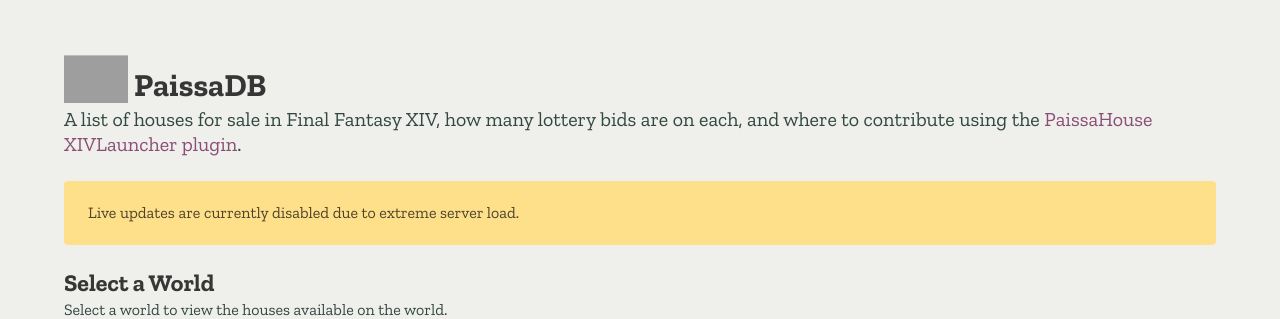
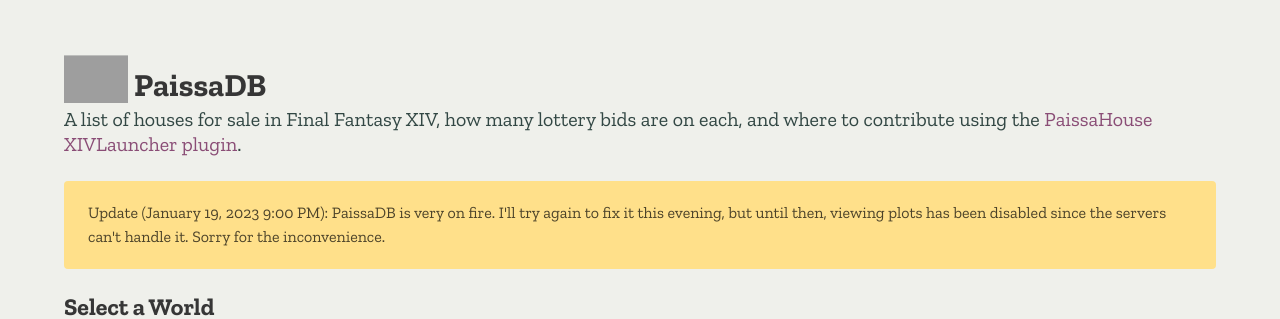
Before and after one commit to zhudotexe/zhu.codes, a Vue app: page /paissa in a window 1280 px wide. Shown: the top 319 px of the page. Built offline with nearby package versions, Linux system fonts and the light colour scheme; no server answers; grey boxes are pictures that could not be loaded.

Commit message:
Update PaissaViewer.vue

```diff
--- a/src/views/paissa/PaissaViewer.vue
+++ b/src/views/paissa/PaissaViewer.vue
@@ -1,5 +1,6 @@
 <script setup lang="ts">
 import Dropdown from "@/components/Dropdown.vue";
+import TimeDisplay from "@/components/TimeDisplay.vue";
 import {PaissaClient} from "@/views/paissa/client";
 import type {WorldSummary} from "@/views/paissa/types";
 import WorldView from "@/views/paissa/WorldView.vue";
@@ -73,7 +74,9 @@
         Disconnected from the server! Please refresh the page to stay up-to-date with the latest data.
       </div>
       <div class="notification is-warning">
-        Live updates are currently disabled due to extreme server load.
+        Update (<TimeDisplay format="datetime" :time="1674162000"/>): PaissaDB is very on fire. I'll try again to fix it this
+        evening, but until then, viewing plots has been disabled since the servers can't handle it. Sorry for the
+        inconvenience.
       </div>
       <!-- /title -->
 
```
